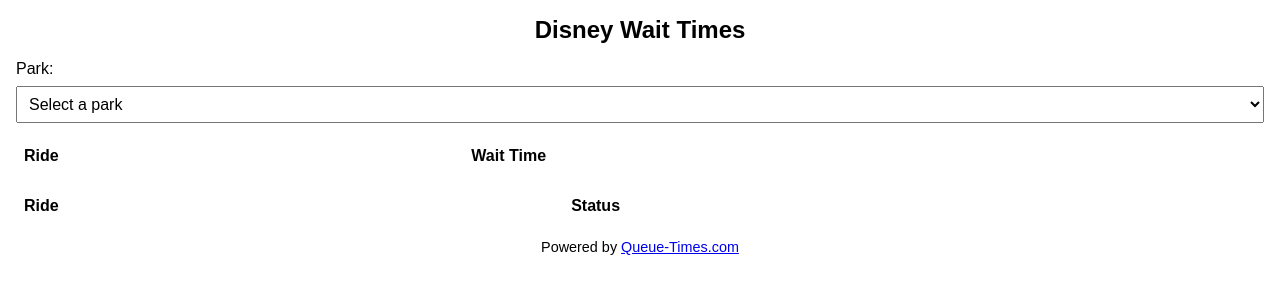
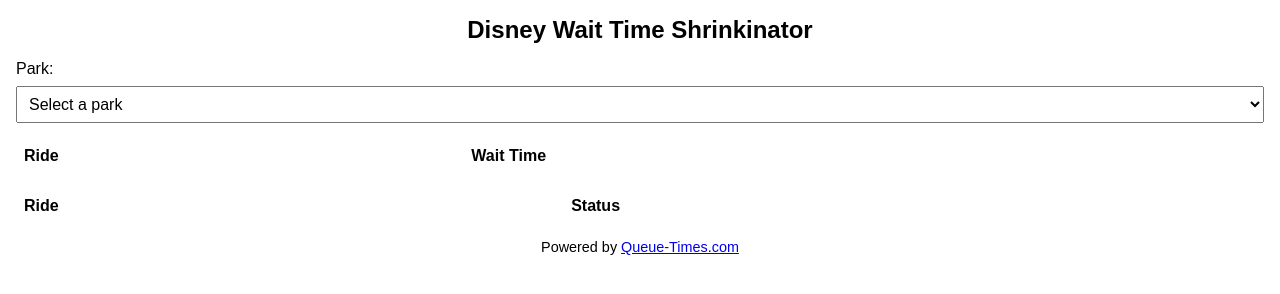
Before and after one commit to gravitylens/DisneyWaits, a plain HTML site: page disneywaits/index.html in a window 1280 px wide. Drawn offline with Linux system fonts and the light colour scheme; no server answers.

Commit message:
rename page

```diff
--- a/disneywaits/index.html
+++ b/disneywaits/index.html
@@ -64,7 +64,7 @@
   </style>
 </head>
 <body>
-  <h1>Disney Wait Times</h1>
+  <h1>Disney Wait Time Shrinkinator</h1>
   <label for="park-select">Park:</label>
   <select id="park-select">
     <option value="">Select a park</option>
```
